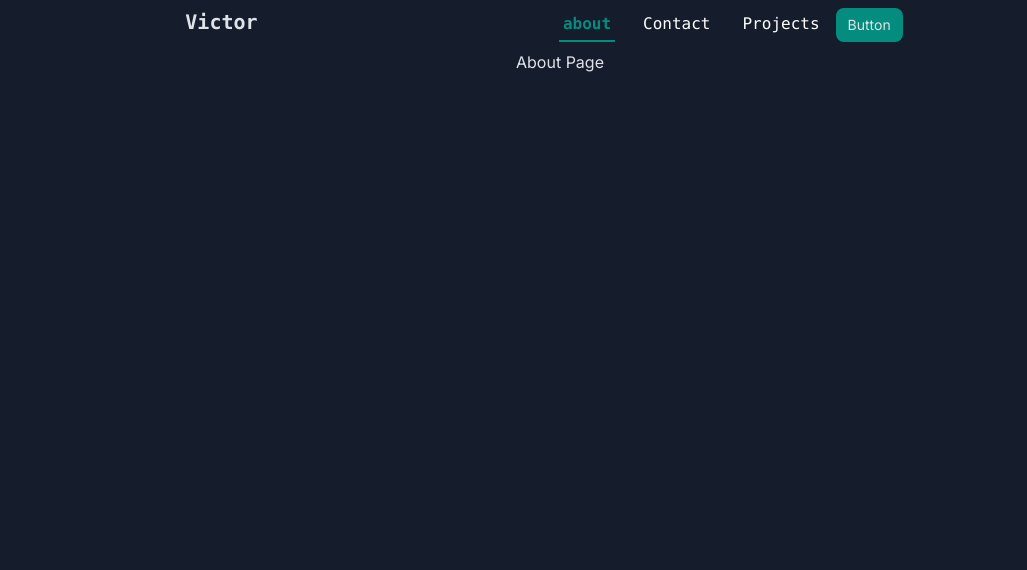
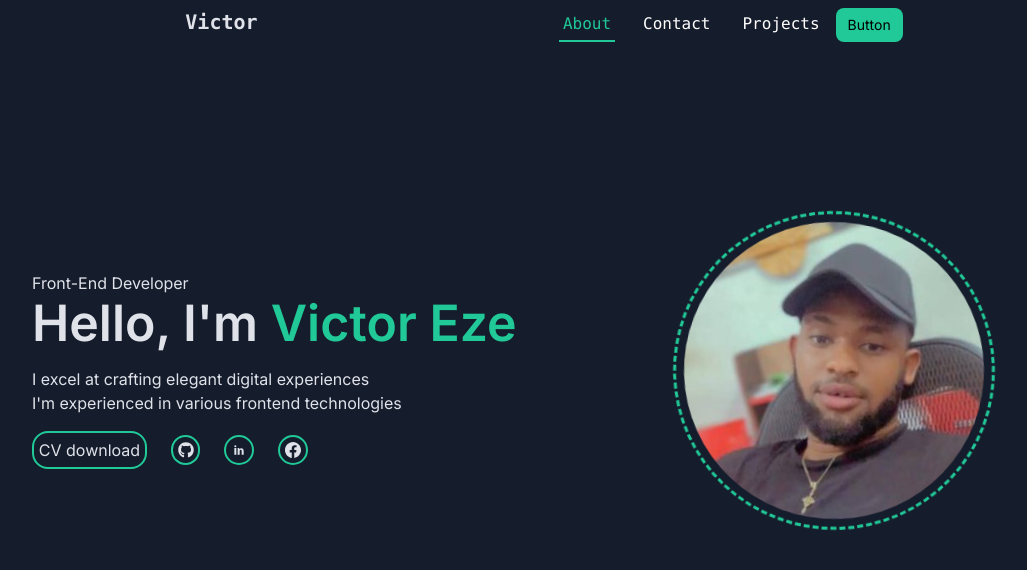
Before and after one commit to VictorKingsHub/victor_portfolio, a Next.js app: page / in a window 1280 px wide. Shown: the top 570 px of the page, without its empty margins (80-1107 px from the left). Built offline with nearby package versions, Linux system fonts and the light colour scheme.

Commit message:
hero section

```diff
--- a/app/globals.css
+++ b/app/globals.css
@@ -2,14 +2,12 @@
 @tailwind components;
 @tailwind utilities;
 
-*, *::before, *::after{
+*,
+*::before,
+*::after {
   margin: 0;
   padding: 0;
   box-sizing: border-box;
-}
-
-body{
-  background: #000;
 }
 
 :root {
@@ -17,24 +15,28 @@ body{
   --textSoft: #e0e2e9;
   --bg: #151c2c;
   --bgSoft: #182237;
+  --teal-3: #c2e0df;
+  --teal-5: #20c997;
 }
 
- *{
+* {
   margin: 0;
   padding: 0;
   box-sizing: border-box;
 }
 
- body{
+body {
   background-color: var(--bg);
   color: var(--textSoft);
   display: flex;
   flex-direction: column;
   justify-content: center;
   align-items: center;
+  min-width: 100vw;
+  overflow-x: hidden;
 }
 
- a{
+a {
   color: inherit;
   text-decoration: none;
 }
--- a/app/page.tsx
+++ b/app/page.tsx
@@ -1,9 +1,10 @@
+import HeroSection from "@/ui/about/hero/Hero";
 import Image from "next/image";
 
 export default function Home() {
   return (
-    <main>
-      About Page
+    <main className="w-screen flex flex-col">
+      <HeroSection />
     </main>
   );
 }
--- a/components/header/Navigation.tsx
+++ b/components/header/Navigation.tsx
@@ -4,7 +4,7 @@ import { usePathname } from 'next/navigation'
 import React from 'react'
 
 const navigationmenu = [
-    { label: "about", link: "/" },
+    { label: "About", link: "/" },
     { label: "Contact", link: "/contact" },
     { label: "Projects", link: "/projects" },
 ]
@@ -19,9 +19,9 @@ const Navigation = () => {
             <div className="right flex flex-row  mx-8">
 
                 {navigationmenu.map((items) => (
-                    <Link key={items.label} href={items.link} className={`${pathName === items.link ? "text-teal-3 border-b-2 border-teal-3 font-semibold" : "text-white"} mx-3 p-1 font-mono`}> {items.label} </Link>
+                    <Link key={items.label} href={items.link} className={`${pathName === items.link ? "text-teal-5 border-b-2 border-teal-5 " : "text-white"} mx-3 p-1 font-mono`}> {items.label} </Link>
                 ))}
-                <button className='btn bg-teal-3 px-3 text-sm rounded-lg'> Button </button>
+                <button className='btn bg-teal-5 px-3 text-sm rounded-lg text-black'> Button </button>
             </div>
         </nav>
     )
--- a/tailwind.config.ts
+++ b/tailwind.config.ts
@@ -10,8 +10,8 @@ const config: Config = {
     extend: {
       colors: {
         teal: {
-          3: "#048c7f",
-          5: "#008080",
+          3: "#c2e0df",
+          5: "#20c997",
         },
       },
       backgroundImage: {
--- /dev/null
+++ b/ui/about/hero/Hero.module.css
@@ -0,0 +1,74 @@
+.container {
+    display: flex;
+    flex-direction: column;
+    justify-content: space-evenly;
+    align-items: center;
+    width: 100%;
+    padding: 1rem 7rem;
+    height: 80vh;
+    gap: 30px;
+}
+
+.left {
+    min-width: 50%;
+    display: flex;
+    flex-direction: column;
+    justify-content: space-between;
+    gap: 1rem;
+    align-items: start;
+}
+
+.right {
+    width: 50%;
+    display: flex;
+    justify-content: center;
+    align-items: center;
+}
+.imgWrapper{
+    border: 3px dashed var(--teal-5);
+    padding: .5rem;
+    border-radius: 50%;
+    animation: spin 10s linear infinite;
+}
+
+  @keyframes spin {
+    0% { transform: rotate(-5deg); }
+    50% { transform: rotate(5deg); }
+    100% { transform: rotate(-5deg); }
+  }
+
+.img{
+    border-radius: 50%;
+    animation: none !important;
+}
+
+.up {
+
+    display: flex;
+    flex-direction: row;
+    justify-content: space-evenly;
+    align-items: center;
+    gap: 20px;
+    width: 100%;
+}
+.name{
+    font-size: 50px;
+    font-weight: 600;
+    line-height: 3.5rem;
+}
+.nameEnd{
+    color: var(--teal-5);
+}
+.down{
+   display: flex;
+   flex-direction: row;
+   justify-content: flex-start;
+   align-items: center;
+   gap: 1.5rem;
+   width: 100%;
+}
+.Link{
+    border: 2px solid var(--teal-5);
+    border-radius: 1rem;
+    padding: .3rem;
+}
--- /dev/null
+++ b/ui/about/hero/Hero.tsx
@@ -0,0 +1,42 @@
+import Image from 'next/image'
+import React from 'react'
+import styles from "./Hero.module.css"
+import Link from 'next/link'
+import { FaGithub, FaLinkedin } from 'react-icons/fa'
+import { TiSocialLinkedin } from 'react-icons/ti'
+import { IoLogoFacebook } from 'react-icons/io'
+import { BsFacebook } from 'react-icons/bs'
+
+const HeroSection = () => {
+    return (
+        <div className={styles.container}>
+            <div className={styles.up}>
+                <div className={styles.left} >
+                    <div >
+                        <p>Front-End Developer</p>
+                        <h1 className={styles.name}>Hello, I&apos;m  <span className={styles.nameEnd}>Victor Eze</span></h1>
+                    </div>
+                    <div>
+                        <p>I excel at crafting elegant digital experiences <br />
+                            I&apos;m experienced in various frontend technologies</p>
+                    </div>
+                    <div className={styles.down}>
+                        <Link href="/" className={styles.Link}>CV download</Link>
+                        <Link href="" className={styles.Link}> <FaGithub /> </Link>
+                        <Link href="" className={styles.Link}> <TiSocialLinkedin /> </Link>
+                        <Link href="" className={styles.Link}> <BsFacebook />
+                        </Link>
+                    </div>
+
+                </div>
+                <div className={styles.right}>
+                    <div className={styles.imgWrapper}>
+                            <Image src="/review3.jpg" width={300} height={300} className={styles.img} alt='Profile photo' />
+                    </div>
+                </div>
+            </div>
+        </div>
+    )
+}
+
+export default HeroSection
```
Also changed, not shown: package.json (+5 -4 lines), public/review3.jpg (added), 1 other file (tests, documents, lock files or other folders). Lines whose indentation alone changed are shown as unchanged.
